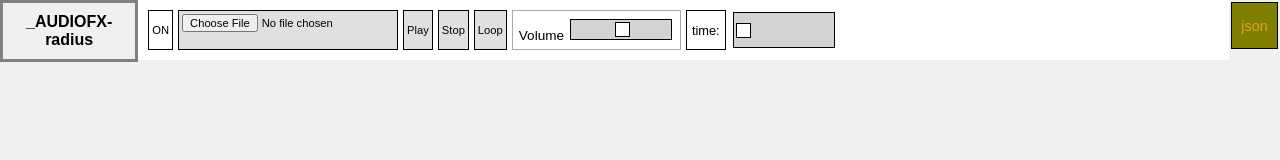
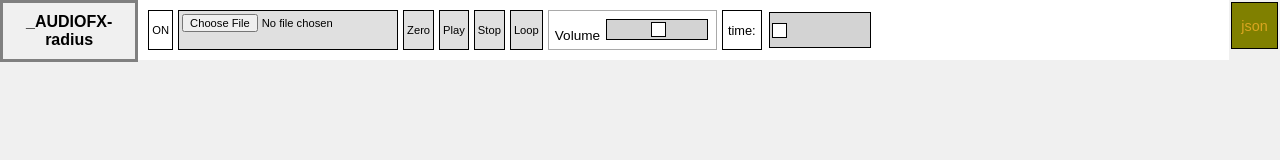
Before and after one commit to XUDOR/_AUDIOFX-RADIUS, a plain HTML site: page index.html in a window 1280 px wide. Drawn offline with Linux system fonts and the light colour scheme.

Commit message:
add zero class

```diff
--- a/index.html
+++ b/index.html
@@ -12,6 +12,7 @@
         <div id="controls">
             <button id="on">ON</button>
             <input type="file" id="fileInput" accept="audio/*">
+            <button class="zero">Zero</button>
             <button id="play">Play</button>
             <button id="stop">Stop</button>
             <button id="loop">Loop</button>
```
